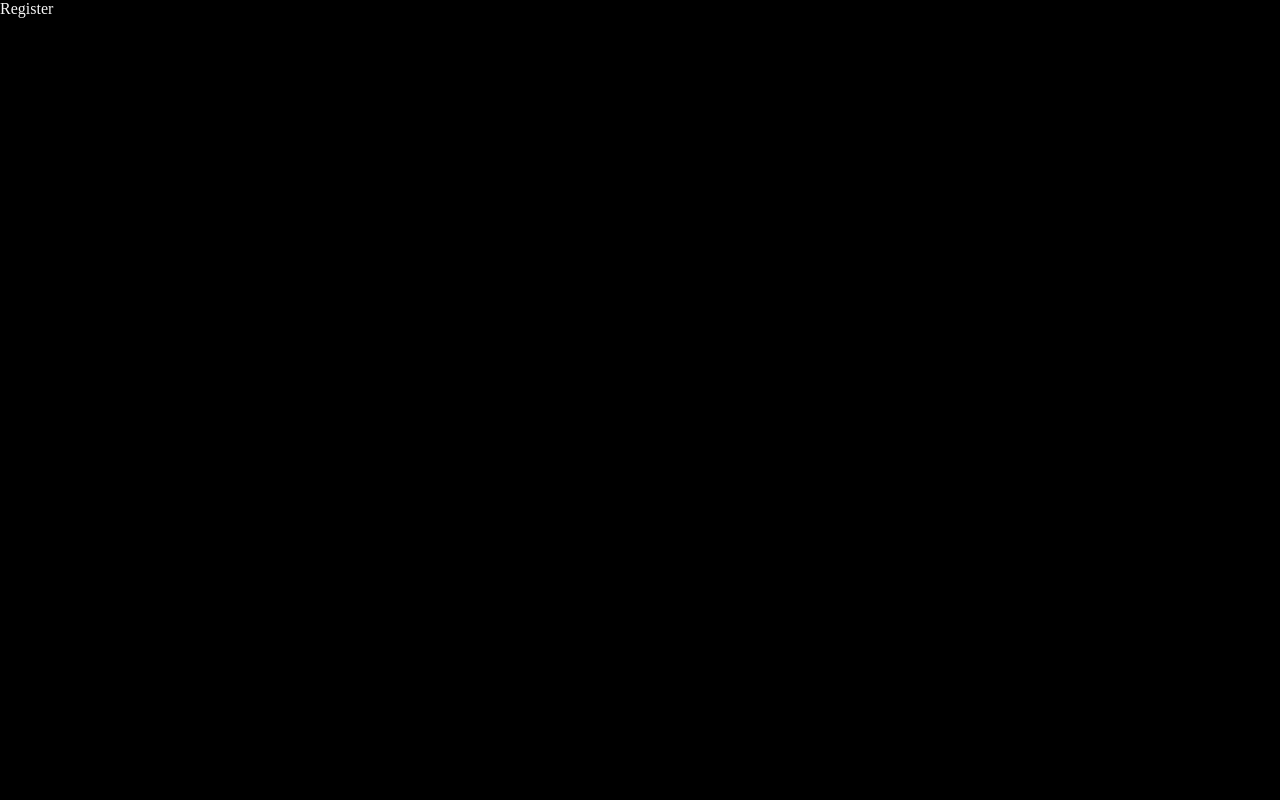
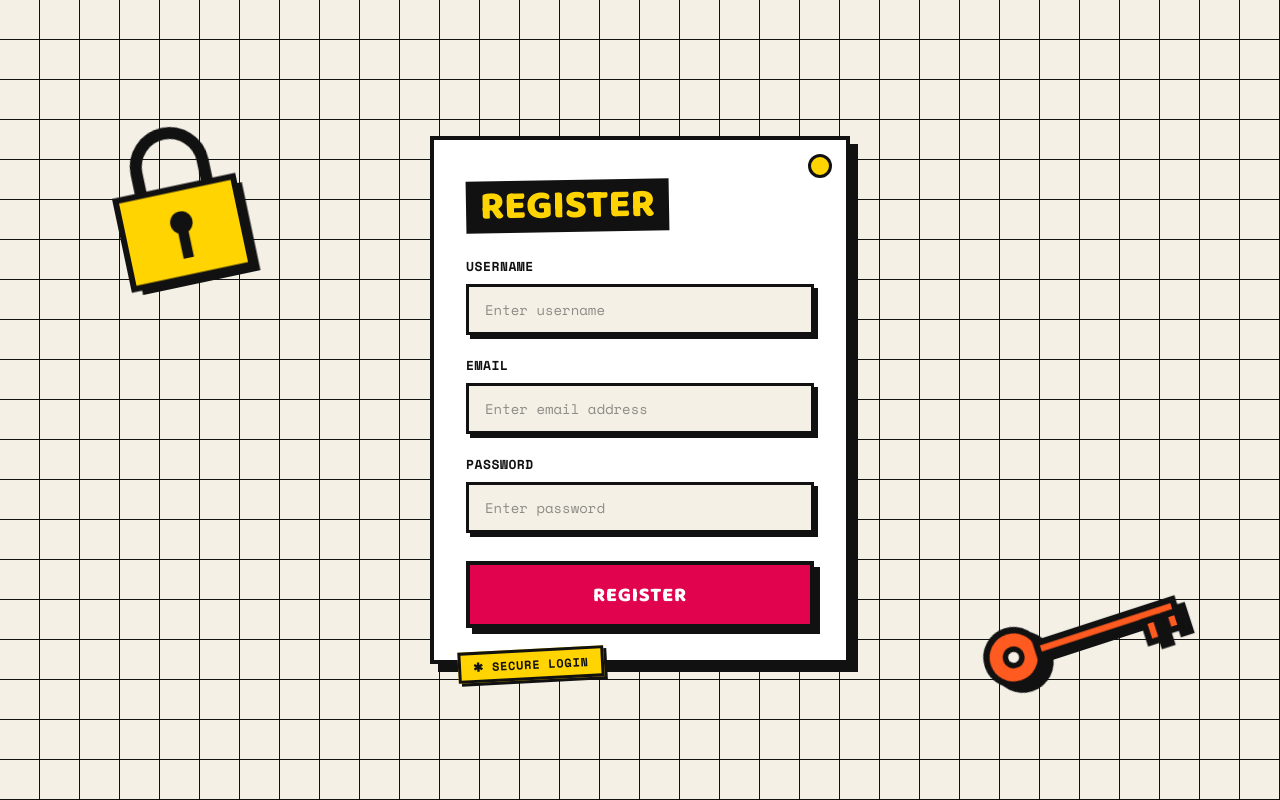
Before and after one commit to amitava-code/CVify, a React app in the folder frontend/: page /register in a window 1280 px wide. Built offline with nearby package versions, Linux system fonts and the light colour scheme; the HTML template or start-up script is replaced by a standard one.

Commit message:
feat: add register page

```diff
--- a/frontend/src/features/auth/pages/Register.jsx
+++ b/frontend/src/features/auth/pages/Register.jsx
@@ -1,8 +1,46 @@
 import React from 'react'
 
 const Register = () => {
+
+
+  const handleSubmit = (e) =>{
+    e.preventDefault()
+
+  }
+
+
+
+
   return (
-    <div>Register</div>
+     <main>
+
+      <div className="form-container">
+        <h1>Register</h1>
+
+        <form onSubmit={handleSubmit}>
+
+
+          <div className="input-group">
+            <label htmlFor='username' >username</label>
+            <input type="email" id="username" name="username" placeholder='Enter username' ></input>
+          </div>
+          <div className="input-group">
+            <label htmlFor='email' >email</label>
+            <input type="email" id="email" name="email" placeholder='Enter email address' ></input>
+          </div>
+          <div className="input-group">
+            <label htmlFor='password' >password</label>
+            <input type="password" id="password" name="password" placeholder='Enter password' ></input>
+          </div>
+
+          <button className='button primary-button'>Register</button>
+
+        </form>
+      </div>
+
+
+
+    </main>
   )
 }
 
```
